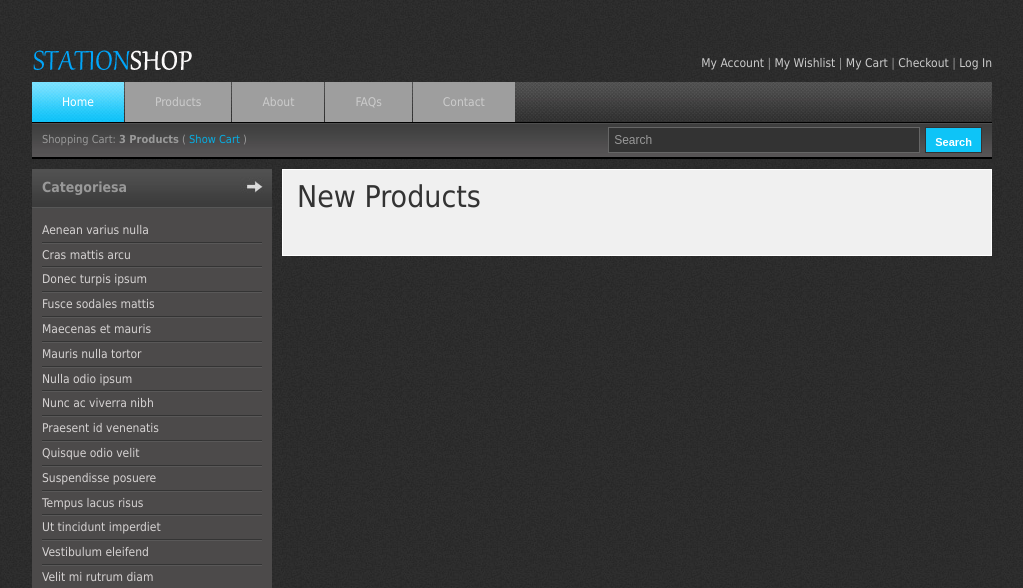
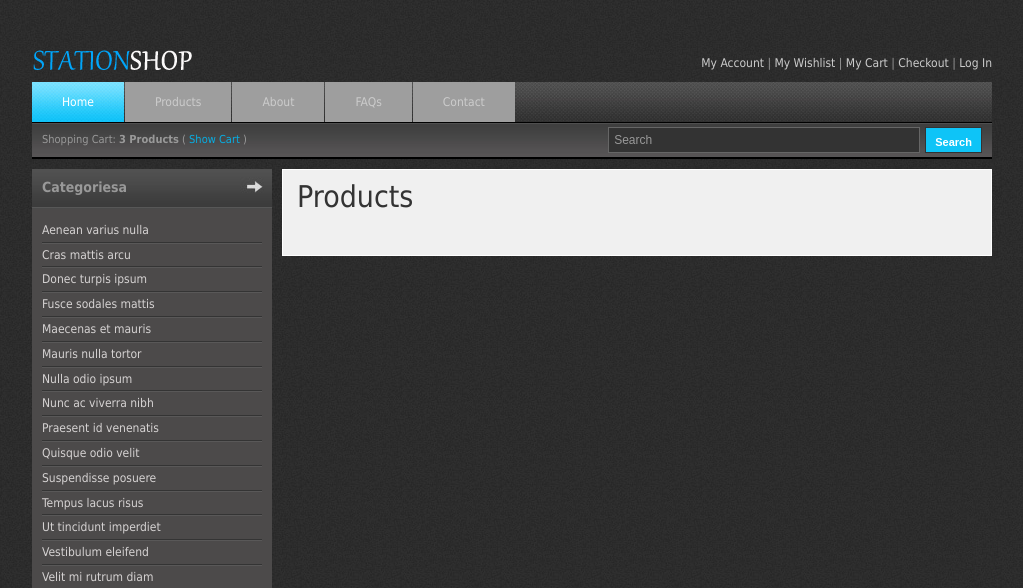
Before and after one commit to ariiyantto168/stationshop, a CodeIgniter app: page /appCI/Home in a window 1280 px wide. Shown: the top 588 px of the page, without its empty margins (128-1151 px from the left). Run offline with CodeIgniter, Linux system fonts and the light colour scheme; data that the repository does not hold is empty; grey boxes are pictures that could not be loaded.

Commit message:
change text new product to product

```diff
--- a/application/views/home_content.php
+++ b/application/views/home_content.php
@@ -1,4 +1,4 @@
-<h1>New Products</h1>
+<h1>Products</h1>
         <?php foreach($products_data as $rows) { ?>
             <div class="product_box">
             	<a href="<?php echo base_url(); ?>productdetail/<?php echo $rows["product_id"]; ?>"><img src="<?php echo base_url(); ?>images/product/<?php echo $rows["gambar"]; ?>" alt="Image 01" /></a>
```
